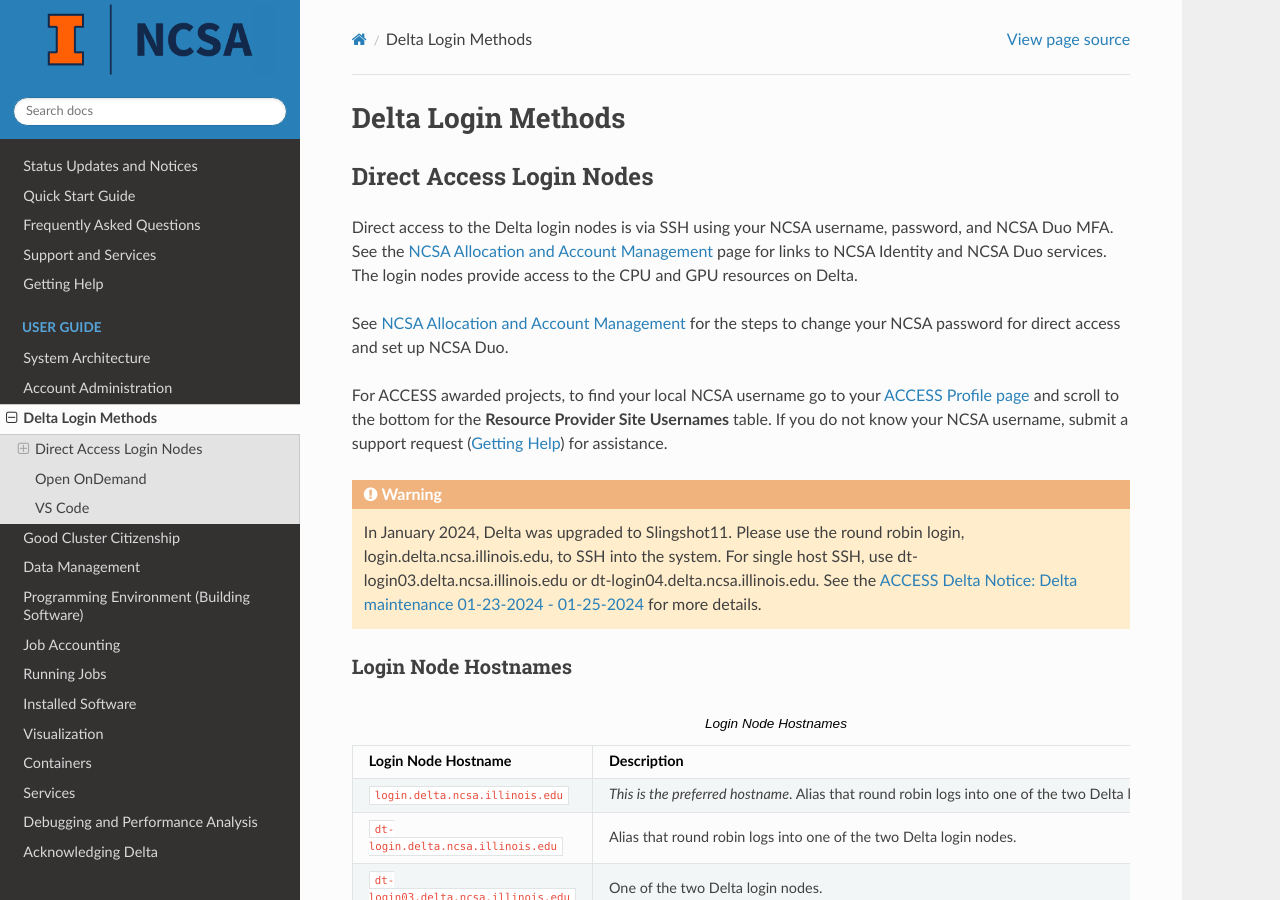
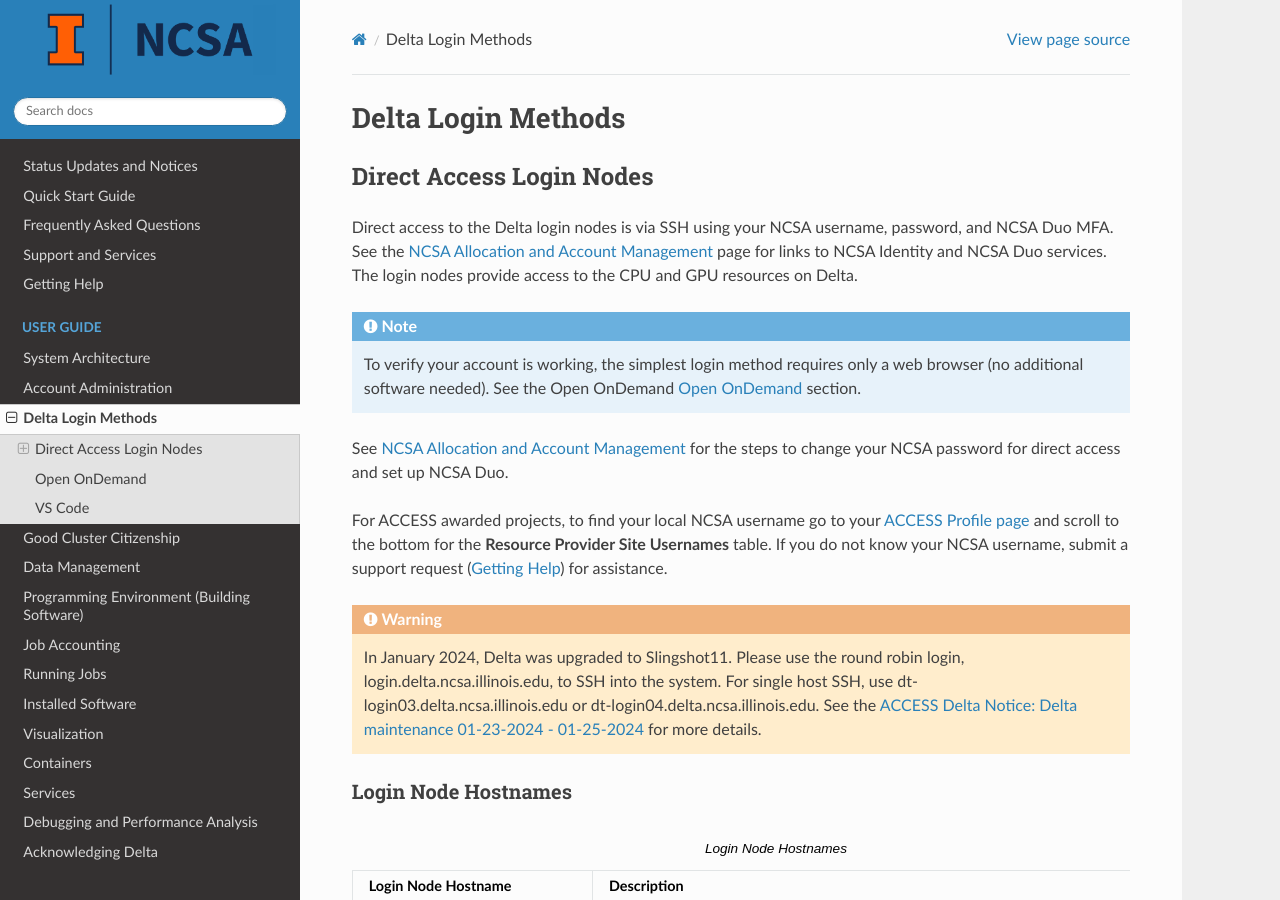
Before and after one commit to ncsa/Delta_doc, a Sphinx documentation site: the page built from docs/source/user_guide/accessing.rst, in a window 1280 px wide and 900 px high. Built offline with Sphinx 7.4.7 and the Read the Docs theme 2.0.0, drawn with Linux system fonts in a browser that asks for light colours.

Commit message:
added note early in the page for OOD
calling out ood early in page so people might try that 1st when dealing with login issues

```diff
--- a/docs/source/user_guide/accessing.rst
+++ b/docs/source/user_guide/accessing.rst
@@ -9,6 +9,9 @@ Direct Access Login Nodes
 -----------------------------
 
 Direct access to the Delta login nodes is via SSH using your NCSA username, password, and NCSA Duo MFA. See the `NCSA Allocation and Account Management <https://wiki.ncsa.illinois.edu/display/USSPPRT/NCSA+Allocation+and+Account+Management>`_ page for links to NCSA Identity and NCSA Duo services. The login nodes provide access to the CPU and GPU resources on Delta.
+
+.. note::
+   To verify your account is working, the simplest login method requires only a web browser (no additional software needed).  See the Open OnDemand :ref:`openondemand` section.
 
 See `NCSA Allocation and Account Management <https://wiki.ncsa.illinois.edu/display/USSPPRT/NCSA+Allocation+and+Account+Management>`_ for the steps to change your NCSA password for direct access and set up NCSA Duo.
 
```
Also changed, not shown: other parts of docs/source/user_guide/accessing.rst (+2 -0 lines).
